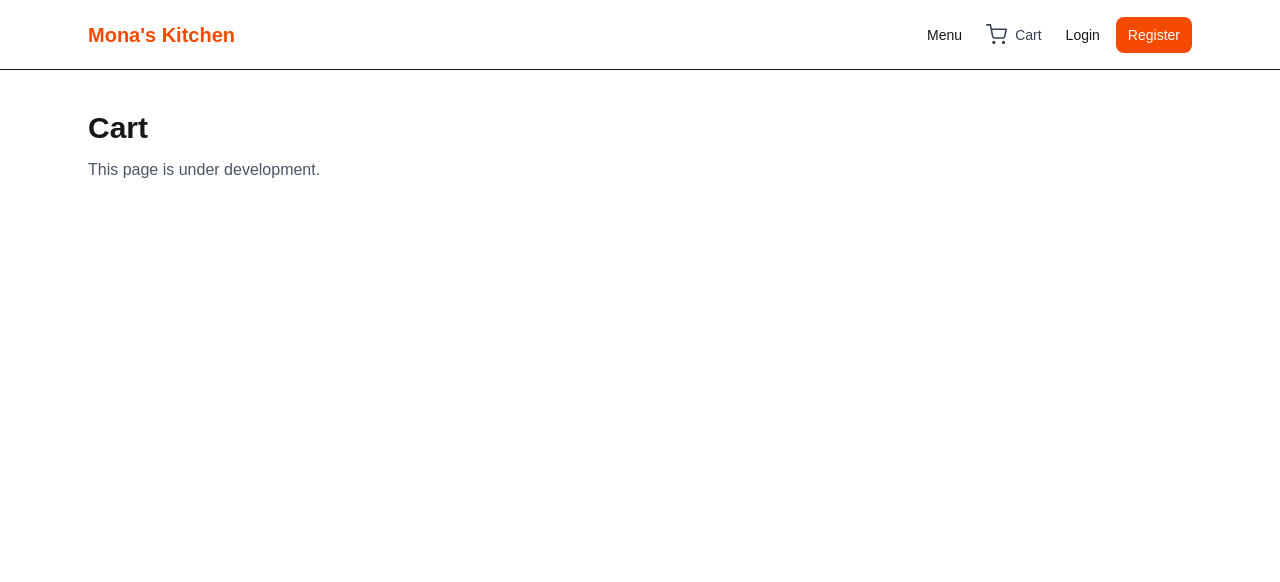
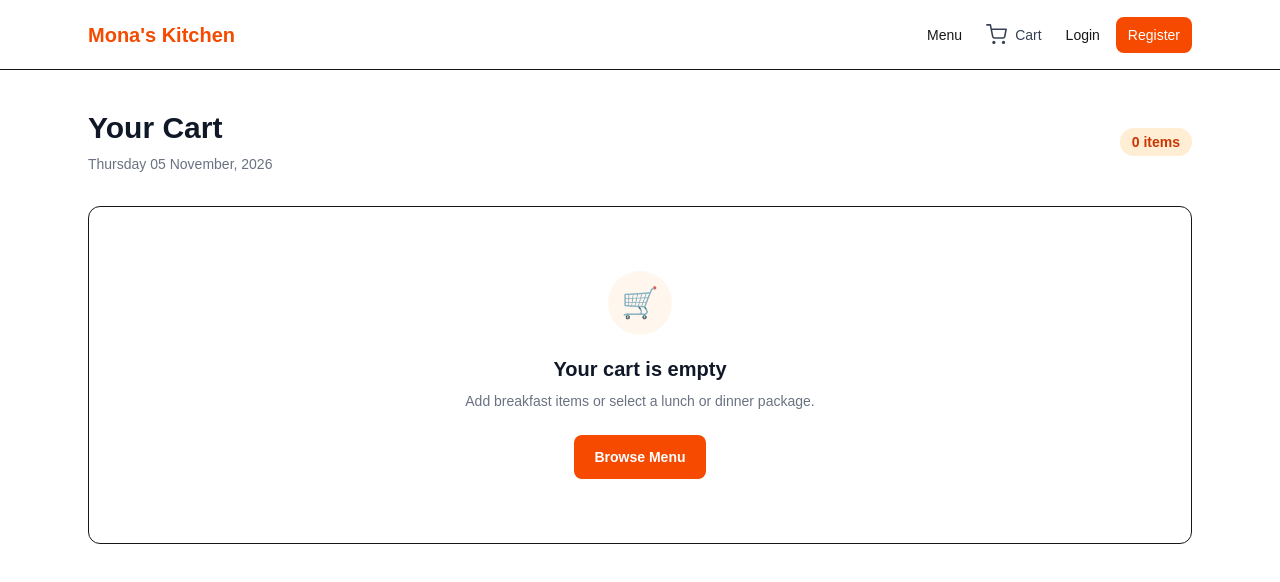
Before and after one commit to vijayrami/monas-kitchen, a Next.js app: page /cart in a window 1280 px wide. Shown: the top 582 px of the page. Built offline with nearby package versions, Linux system fonts and the light colour scheme; no server answers.

Commit message:
Add cart page changes

```diff
--- a/src/app/(customer)/cart/page.tsx
+++ b/src/app/(customer)/cart/page.tsx
@@ -1,5 +1,11 @@
-import { PlaceholderPage } from '@/components/layout/placeholder-page';
+import { Suspense } from 'react';
+
+import { CartPageContent } from '@/components/cart/cart-page-content';
 
 export default function CartPage() {
-    return <PlaceholderPage title="Cart" />;
+    return (
+        <Suspense fallback={<p>Loading cart...</p>}>
+            <CartPageContent />
+        </Suspense>
+    );
 }
```
